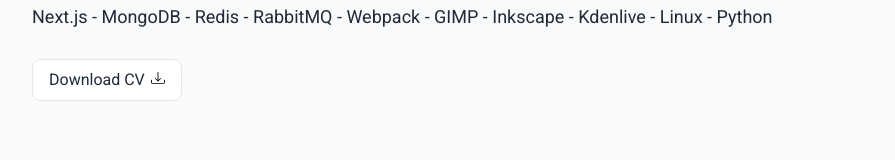
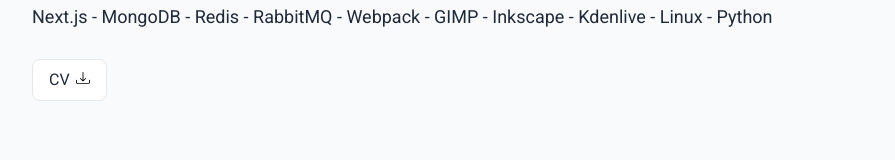
Before and after one commit to rezafikkri/rezafikkri.github.io, a Next.js app: page /about in a window 1280 px wide. Shown: the part 1079-1239 px from the top of the page, without its empty margins (192-1087 px from the left). Built offline with nearby package versions, Linux system fonts and the light colour scheme.

Commit message:
refactor: remove text download in download cv button

```diff
--- a/pages/about.js
+++ b/pages/about.js
@@ -46,7 +46,7 @@
         <p className="mt-1 text-lg">Next.js - MongoDB - Redis - RabbitMQ - Webpack - GIMP - Inkscape - Kdenlive - Linux - Python</p>
 
         <Link href="/Reza CV.pdf" target="_blank" className="mt-5 inline-block no-underline bg-white hover:bg-gray-100 border border-gray-200 px-4 py-2 rounded-lg mt-7">
-          <span className="mr-1.5">Download CV</span>
+          <span className="mr-1.5">CV</span>
           <svg className="inline-block align-baseline" xmlns="http://www.w3.org/2000/svg" width="14" height="14" viewBox="0 0 16 16"><path d="M.5 9.9a.5.5 0 0 1 .5.5v2.5a1 1 0 0 0 1 1h12a1 1 0 0 0 1-1v-2.5a.5.5 0 0 1 1 0v2.5a2 2 0 0 1-2 2H2a2 2 0 0 1-2-2v-2.5a.5.5 0 0 1 .5-.5z"/><path d="M7.646 11.854a.5.5 0 0 0 .708 0l3-3a.5.5 0 0 0-.708-.708L8.5 10.293V1.5a.5.5 0 0 0-1 0v8.793L5.354 8.146a.5.5 0 1 0-.708.708l3 3z"/></svg></Link>
       </section>
     </Layout>
```
